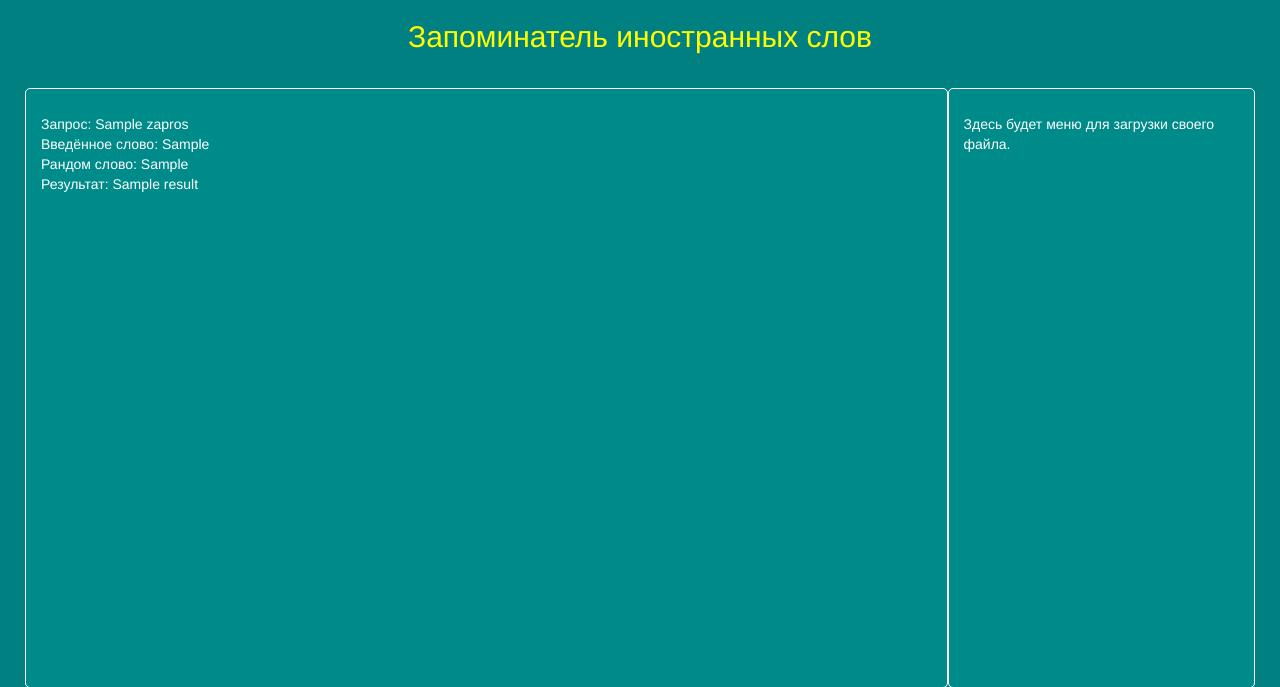
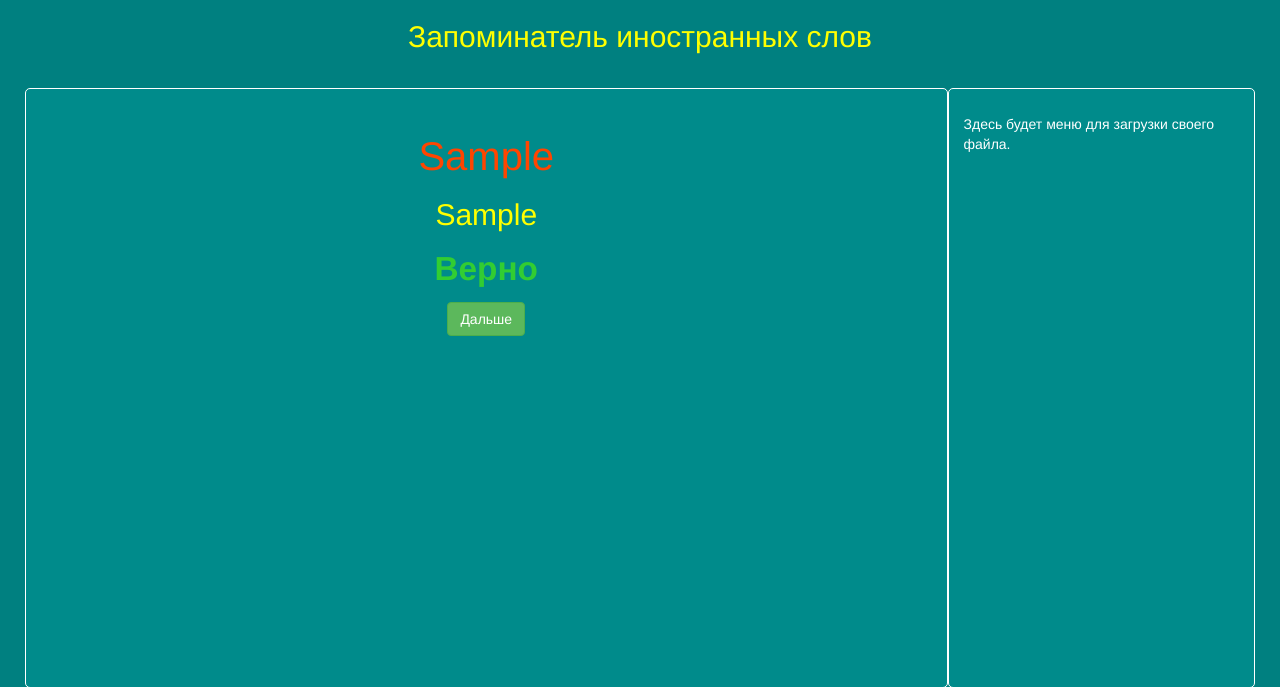
Before and after one commit to richmanfx/learn_foreign_words, a Django app: template learn_foreign_words/templates/result_page.html in a window 1280 px wide. Shown: the top 687 px of the page. Run offline with Django 3.2, Linux system fonts and the light colour scheme; the template is opened without the code that fills it: most values are stand-ins (such as "Sample title", 1, 10 or a date in 2020); parts of the project's set-up code (start-up, migrations or seed data) failed here and were passed over; some libraries are stand-ins or nearby versions.

Commit message:
Убрал url result. Проверку правильности переводе переделел на Bool. Облагородил шаблоны.

```diff
--- a/learn_foreign_words/logic/logic_learn_foreign_words.py
+++ b/learn_foreign_words/logic/logic_learn_foreign_words.py
@@ -15,9 +15,9 @@ def get_random_word(words):
 def correctness_translate(entered_word, foreign_words):
 
     if entered_word.lower() in foreign_words.lower():
-        result = 'Верно.'
+        result = True
     else:
-        result = 'Ошибка.'
+        result = False
 
 #    if result.find('Верно.') is not -1:
 #       my_counter.gud_count_increment()
--- a/learn_foreign_words/static/learn_foreign_words/css/apps.css
+++ b/learn_foreign_words/static/learn_foreign_words/css/apps.css
@@ -34,10 +34,19 @@ h2 {
 }
 
 h3 {
-	background-color: Red;
-	color: #000000;
-	font-size: 18pt;
+	color: limegreen;
+	/*background-color: cyan;*/
 	font-weight: bold;
+	font-size: 25pt;
+	text-align: center;
+}
+
+h4 {
+	color: red;
+	/*background-color: darkblue;*/
+	font-weight: bold;
+	font-size: 25pt;
+	text-align: center;
 }
 
 /*******************************************************************************
--- a/learn_foreign_words/templates/result_page.html
+++ b/learn_foreign_words/templates/result_page.html
@@ -7,8 +7,19 @@
 {% endblock %}
 
 {% block content %}
-    Запрос: {{ zapros }}<br>
-    Введённое слово: {{ entered_word }}<br>
-    Рандом слово: {{ random_word_global }}<br>
-    Результат: {{ result }}
+    <h1>{{ random_word }}</h1>
+    <h2>{{ entered_word }}</h2>
+        {% if result %}
+            <h3>Верно</h3>
+        {% else %}
+            <h4>Ошибка</h4>
+            <p style="text-align: center">{{ random_word_global }}</p>
+        {% endif %}
+    <form>
+        <p style="text-align: center">
+            <a href="/learn_foreign_words/" class="btn btn-success">
+	            Дальше
+            </a>
+        </p>
+    </form>
 {% endblock %}
--- a/learn_foreign_words/views.py
+++ b/learn_foreign_words/views.py
@@ -9,6 +9,7 @@ from django.http import Http404, HttpResponse, HttpResponseRedirect
 __author__ = 'Aleksandr Jashhuk, Zoer, R5AM'
 
 random_word_global = ''
+random_word_global_2 = ''
 
 
 def start_page(request):
@@ -19,9 +20,9 @@ def start_page(request):
         if form.is_valid():
             entered_word = form.cleaned_data['translate_word']
             result = correctness_translate(entered_word, random_word_global)
-            # return HttpResponse(entered_word + u'-->' + random_word.foreign_word)
             return render(
                 request, 'result_page.html', {
+                    'random_word': random_word_global_2,
                     'entered_word': entered_word,
                     'random_word_global': random_word_global,
                     'result': result,
@@ -35,6 +36,8 @@ def start_page(request):
         # print(random_word.translate_word)
         global random_word_global
         random_word_global = random_word.translate_word
+        global random_word_global_2
+        random_word_global_2 = random_word.foreign_word
         context = {
                     'random_word': random_word,
                     'form': form,
--- a/r5am_1/urls.py
+++ b/r5am_1/urls.py
@@ -1,23 +1,7 @@
-"""r5am_1 URL Configuration
-
-The `urlpatterns` list routes URLs to views. For more information please see:
-    https://docs.djangoproject.com/en/1.9/topics/http/urls/
-Examples:
-Function views
-    1. Add an import:  from my_app import views
-    2. Add a URL to urlpatterns:  url(r'^$', views.home, name='home')
-Class-based views
-    1. Add an import:  from other_app.views import Home
-    2. Add a URL to urlpatterns:  url(r'^$', Home.as_view(), name='home')
-Including another URLconf
-    1. Import the include() function: from django.conf.urls import url, include
-    2. Add a URL to urlpatterns:  url(r'^blog/', include('blog.urls'))
-"""
 from django.conf.urls import url, include
 from django.contrib import admin
 
 urlpatterns = [
     url(r'^admin/', admin.site.urls),
     url(r'^learn_foreign_words/', include('learn_foreign_words.urls')),
-    url(r'^result/', include('learn_foreign_words.urls')),
 ]
```
Also changed, not shown: learn_foreign_words/templates/start_page.html (+6 -6 lines).
